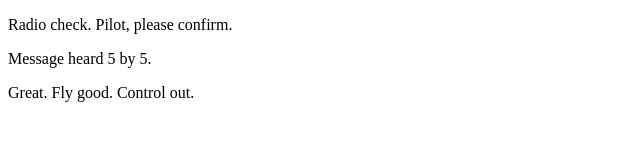
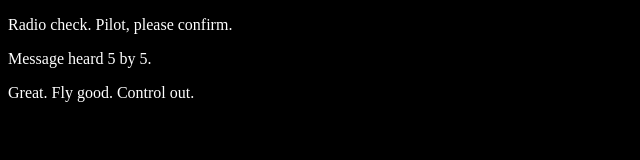
Before and after one commit to miketully426/communication-log2, a plain HTML site: page index.html in a window 1280 px wide. Shown: the whole page, without its empty margins (0-640 px from the left). Drawn offline with Linux system fonts and the light colour scheme.

Commit message:
added styles

```diff
--- a/index.html
+++ b/index.html
@@ -1,5 +1,8 @@
 <!DOCTYPE html>
 <html>
+  <head>
+    <link rel="stylesheet" type="text/css" href="styles.css" />
+  </head>
   <body>
     <p>Radio check. Pilot, please confirm.</p>
     <p>Message heard 5 by 5.</p>
--- /dev/null
+++ b/styles.css
@@ -0,0 +1,4 @@
+body {
+  color: white;
+  background-color: black;
+}
```
